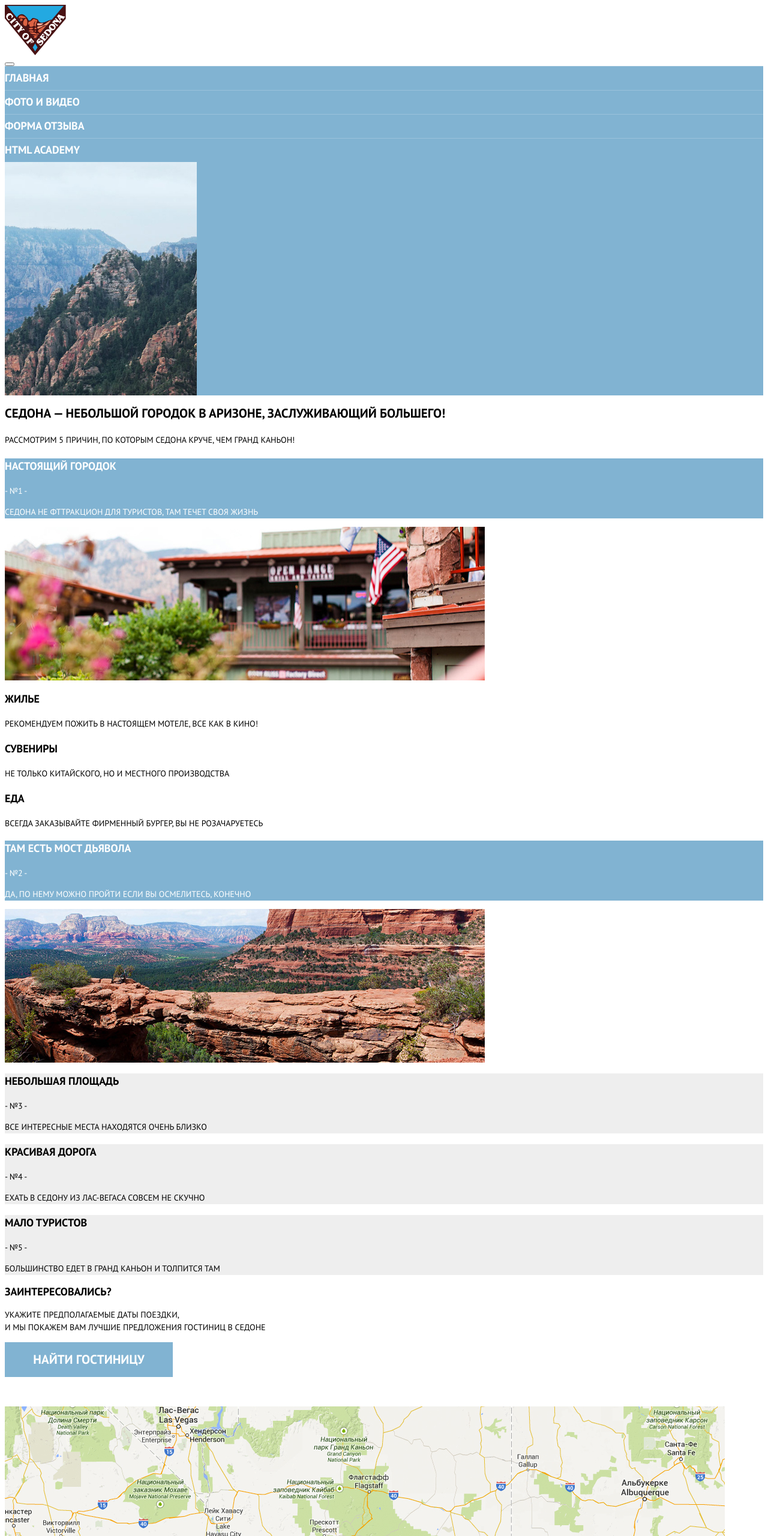
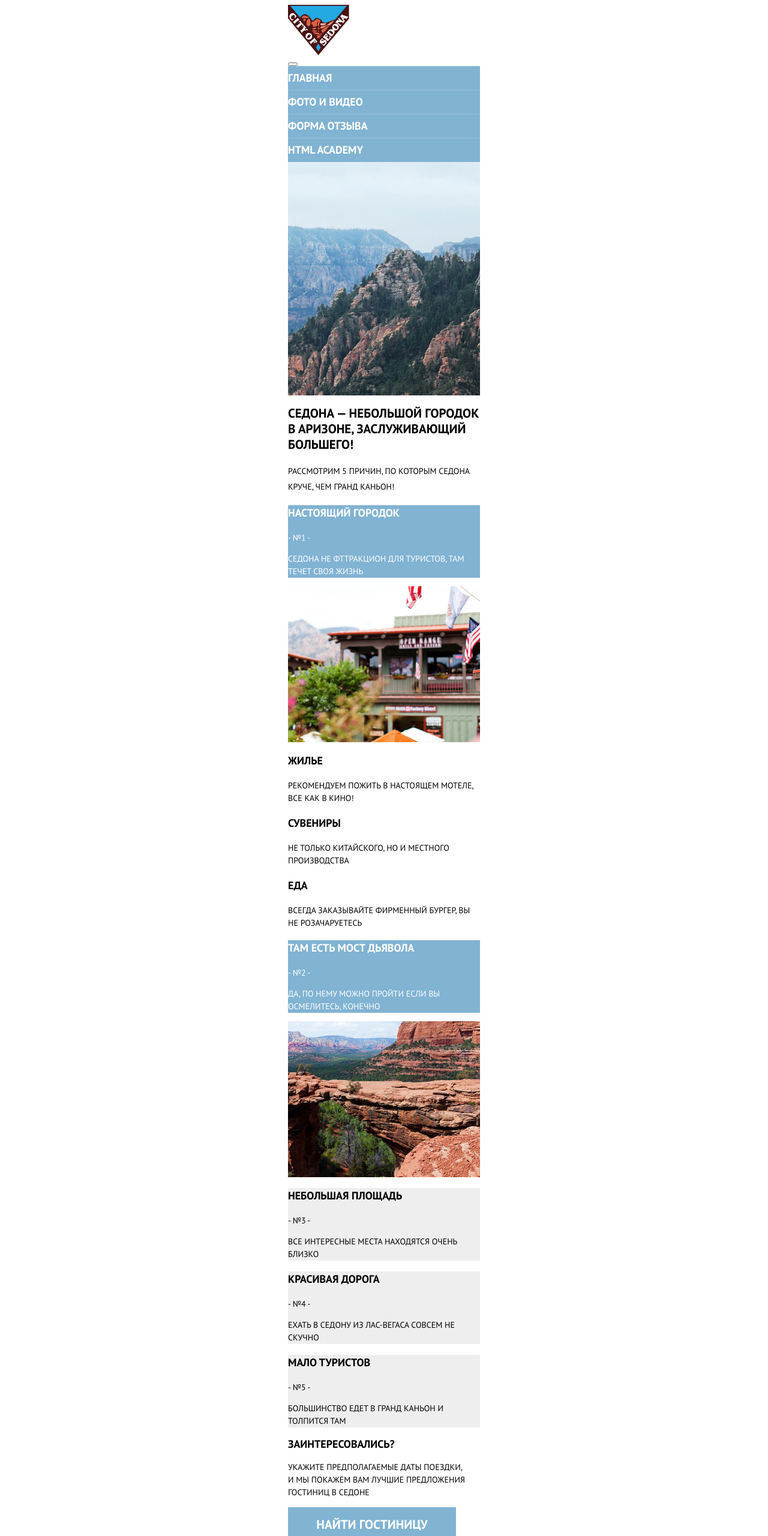
Before and after one commit to pashaprig/638417-sedona-22, a website: page source/index.html in a window 1280 px wide. Shown: the top 2560 px of the page at 60% size. Drawn offline with nearby package versions, Linux system fonts and the light colour scheme; files that its build step writes are made by us from their sources.

Commit message:
Внес правки + ширина 320 + контейнер дал всем блока, а потом удалю врейперы по ненадобности

```diff
--- a/source/index.html
+++ b/source/index.html
@@ -2,13 +2,14 @@
 <html class="page" lang="ru">
   <head>
     <meta charset="utf-8">
+    <meta name="viewport" content="width=device-width, initial-scale=1, shrink-to-fit=no">
     <title>HTML Academy: Седона</title>
     <link rel="stylesheet" href="css/style.css">
   </head>
   <body class="page-body">
     <div class="body__wrapper">
       <header class="page-header">
-        <div class="header__wrapper">
+        <div class="container header__wrapper">
           <a class="page-header__logo">
             <img class="page-header__logo-image" src="img/logotype-mobile.svg" width="102" height="84" alt="Город Сеона">
           </a>
@@ -16,7 +17,7 @@
           <nav class="main-nav">
             <button class="main-nav__toggle" type="button"><span class="visually-hidden">Открыть меню</span></button>
 
-            <div class="main-nav__wrapper">
+            <div class="container main-nav__wrapper">
               <ul class="main-nav__list">
                 <li class="main-nav__item main-nav__item--current">
                   <a>
@@ -24,7 +25,7 @@
                   </a>
                 </li>
                 <li class="main-nav__item">
-                  <a href="photo.html">
+                  <a href="catalog.html">
                     Фото и видео
                   </a>
                 </li>
@@ -42,18 +43,18 @@
             </div>
           </nav>
 
-          <div class="herro">
+          <div class="hero">
             <span class="visually-hidden">Вид на горы в Седоне</span>
           </div>
         </div>
       </header>
 
       <main class="page-main">
-        <div class="main__wrapper">
+        <div class="container main__wrapper">
           <section class="advantages">
-            <div class="advantages__wrapper">
+            <div class="container advantages__wrapper">
               <div class="legend">
-                <div class="legend__wrapper">
+                <div class="container legend__wrapper">
                   <h1 class="legend__title">Седона — небольшой городок в Аризоне, заслуживающий большего!</h1>
                   <p class="legend__lead">Рассмотрим 5 причин, по которым Седона круче, чем гранд каньон!</p>
                 </div>
@@ -67,7 +68,7 @@
                 </li>
 
                 <li class="advantages__item">
-                  <img class="advantages__item__img" src="img/photo-city@1x.jpg" width="800" height="256" alt="Фасад отеля в седоне">
+                  <img class="advantages__item__img" src="img/photo-city1-mobile.jpg" width="320" height="260" alt="Фасад отеля в седоне">
                 </li>
 
                 <li class="advantages__item advantages__item__more">
@@ -92,7 +93,7 @@
                 </li>
 
                 <li class="advantages__item">
-                  <img class="advantages__item__img" src="img/photo-bridge@1x.jpg" width="800" height="256" alt="Вид на каньон">
+                  <img class="advantages__item__img" src="img/photo-bridge1-mobile.jpg" width="320" height="260" alt="Вид на каньон">
                 </li>
 
                 <li class="advantages__item advantages__item__numerous advantages__item__last">
@@ -117,7 +118,7 @@
           </section>
 
           <section class="appointment">
-            <div class="appointment__wrapper">
+            <div class="container appointment__wrapper">
               <h2 class="appointment__title">Заинтересовались?</h2>
               <p class="appointment__more">Укажите предполагаемые даты поездки,<br>и мы покажем вам лучшие предложения гостиниц в седоне</p>
               <a href="#" class="appointment__button">Найти гостиницу</a>
@@ -126,13 +127,13 @@
 
           <section class="map">
             <h2 class="visually-hidden">Как до нас добраться</h2>
-            <img src="img/map-desktop.png" width="1200" height="350" alt="Карта подъезда">
+            <img src="img/map-mobile.png" width="320" height="350" alt="Карта подъезда">
           </section>
         </div>
       </main>
 
       <footer class="footer">
-        <div class="footer__wrapper">
+        <div class="container footer__wrapper">
           <section class="contacts">
             <h2 class="visually-hidden">Наш хештег</h2>
             <div class="contacts__hashtag">
--- a/source/sass/blocks/herro.scss
+++ b/source/sass/blocks/hero.scss
@@ -1,6 +1,6 @@
-//herro
+//hero
 
-.herro{
+.hero{
   min-height: 389px;
   background: url(../img/back-mobile.jpg) no-repeat $basic-blue;
 }
--- a/source/sass/global/global.scss
+++ b/source/sass/global/global.scss
@@ -5,3 +5,10 @@
   height: 1px;
   margin: -1px;
 }
+
+.container{
+  max-width: 320px;
+  width: 100%;
+  min-height: 100%;
+  margin: 0 auto;
+}
--- a/source/sass/style.scss
+++ b/source/sass/style.scss
@@ -10,7 +10,7 @@
 @import "blocks/page-body.scss";
 @import "blocks/main-nav.scss";
 @import "blocks/legend.scss";
-@import "blocks/herro.scss";
+@import "blocks/hero.scss";
 @import "blocks/advantages-list.scss";
 @import "blocks/appointment.scss";
 @import "blocks/contacts.scss";
```
Also changed, not shown: source/catalog.html (renamed from source/photo.html, +11 -10 lines), source/form.html (+12 -11 lines), source/sass/global/fonts.scss (+4 -4 lines), source/img/map-mobile.png (added), source/img/photo-bridge1-mobile.jpg (added).
